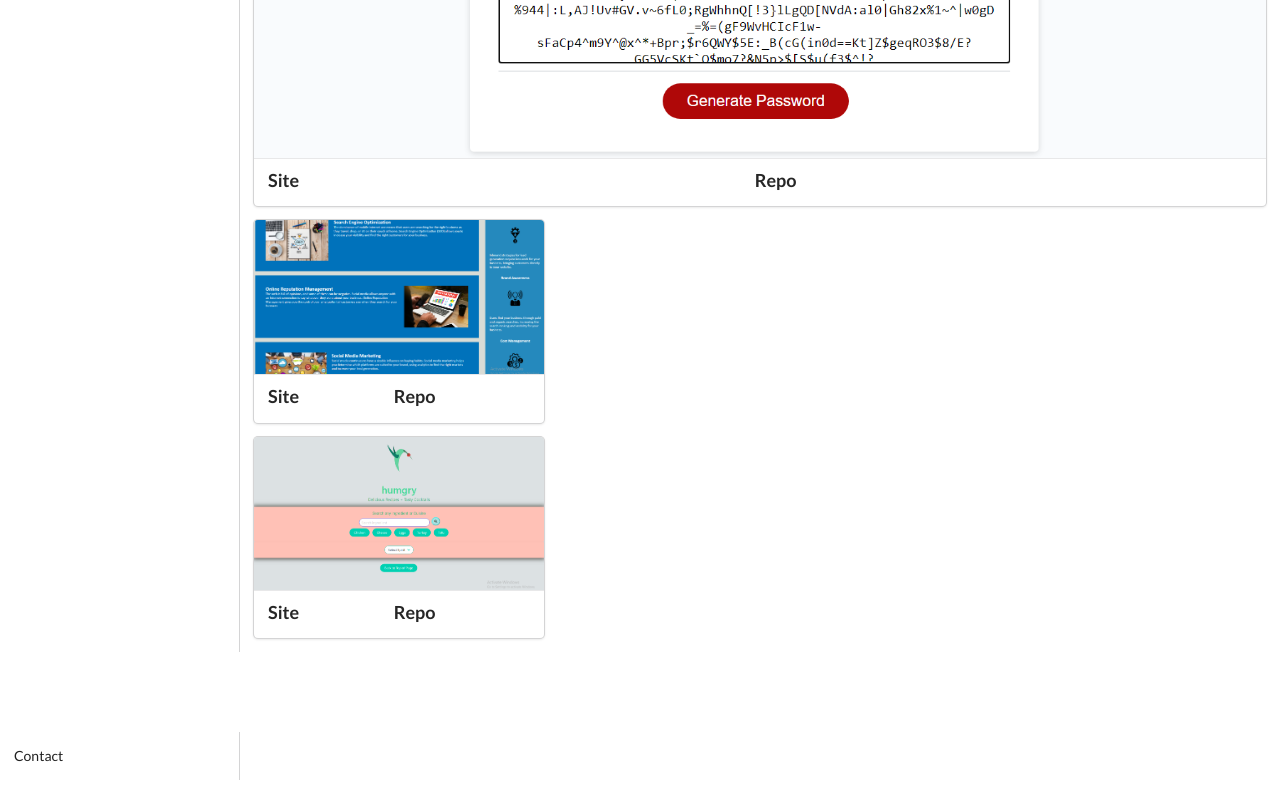
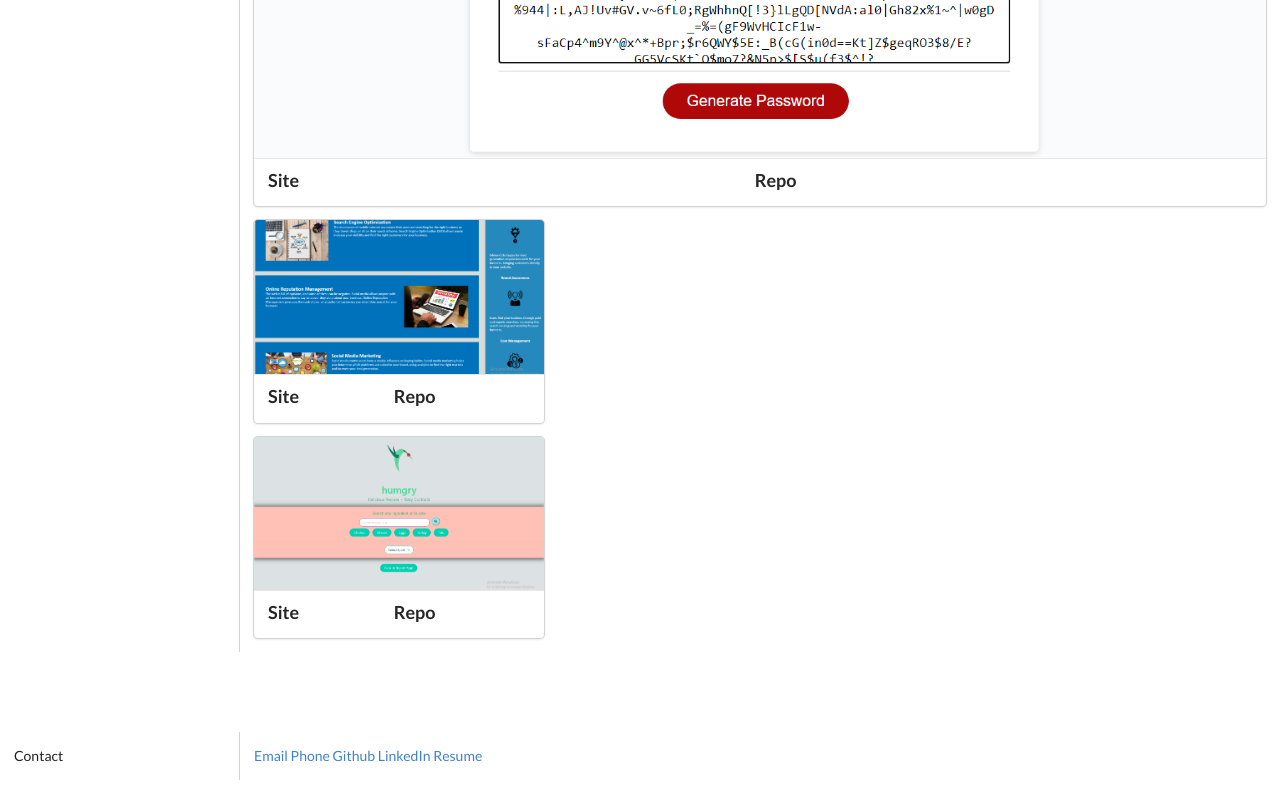
Before and after one commit to gohen1216/portfolio, a plain HTML site: page index.html in a window 1280 px wide. Shown: the part 1482-2282 px from the top of the page. Drawn offline with nearby package versions, Linux system fonts and the light colour scheme.

```diff
--- a/index.html
+++ b/index.html
@@ -87,7 +87,13 @@
         <p>Contact</p>
       </div>
       <div class="thirteen wide column">
+        <a class="header" href="mailto:sanusi1612@icloud.com">Email</a>
+        <a class="header" href="tel:614-584-8612">Phone</a>
 
+        <a class="header" href="https://github.com/gohen1216">Github</a>
+
+        <a class="header" href="https://github.com/JD-Jaramillo/Recipe-and-Cocktail-Suggester/projects">LinkedIn</a>
+        <a class="header" href="https://jd-jaramillo.github.io/Recipe-and-Cocktail-Suggester/">Resume</a>
 
 
       </div>
```
